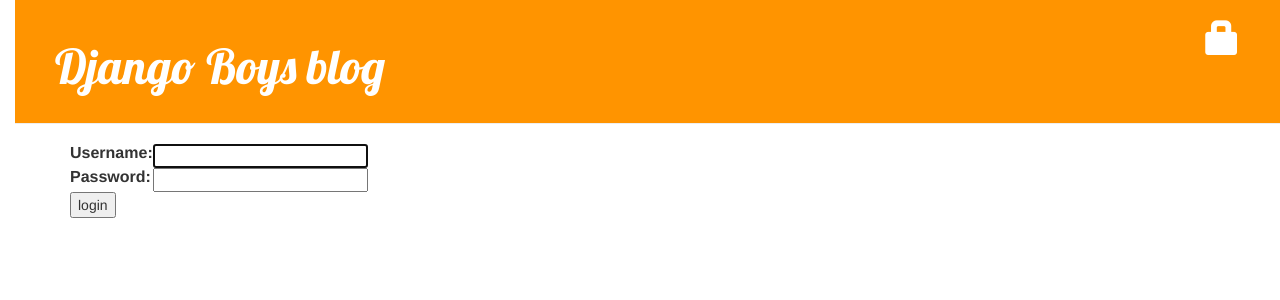
After one commit to microlin/my-first-blog, a Django app: page /accounts/login/ in a window 1280 px wide. The commit adds this page. Shown: the top 300 px of the page. Run offline with Django 3.2, Linux system fonts and the light colour scheme; some libraries are stand-ins or nearby versions.

Commit message:
add authorizing and login/logout feature

```diff
--- a/blog/templates/blog/base.html
+++ b/blog/templates/blog/base.html
@@ -13,10 +13,12 @@
 <div  class="page-header">
 	{% if user.is_authenticated %}
 	<a href="{% url "post_new" %}" class="top-menu"><span class="glyphicon glyphicon-plus"></span></a>
-	{% endif %}
-    <a href="{% url 'post_draft_list' %}" class="top-menu"><span class="glyphicon glyphicon-edit"></span></a>
-    <h1><a href="/">Django boys Blog</a></h1>
-
+	<a href="{% url 'post_draft_list' %}" class="top-menu"><span class="glyphicon glyphicon-edit"></span></a>
+    <p class="top-menu">Hello {{ user.username }}<small>(<a href="{% url 'django.contrib.auth.views.logout' %}">Log out</a>)</small></p>
+    {% else %}
+    <a href="{% url 'django.contrib.auth.views.login' %}" class="top-menu"><span class="glyphicon glyphicon-lock"></span></a>
+    {% endif %}
+    <h1><a href="{% url 'blog.views.post_list' %}">Django Boys  blog</a></h1>
 </div>
 
 <div class="content container">
--- a/blog/templates/blog/post_detail.html
+++ b/blog/templates/blog/post_detail.html
@@ -6,11 +6,12 @@
             <div class="date">
                 {{ post.published_date }}
             </div>
+    <a class="btn btn-default" href="{% url "post_edit" pk=post.pk %}"><span class="glyphicon glyphicon-pencil"></span></a>
+    <a class="btn btn-default" href="{% url 'post_remove' pk=post.pk %}"><span class="glyphicon glyphicon-remove"></span></a>
         {% else %}
             <a class="btn btn-default" href="{% url 'blog.views.post_publish' pk=post.pk %}">Publish</a>
         {% endif %}
-        <a class="btn btn-default" href="{% url "post_edit" pk=post.pk %}"><span class="glyphicon glyphicon-pencil"></span></a>
-        <a class="btn btn-default" href="{% url 'post_remove' pk=post.pk %}"><span class="glyphicon glyphicon-remove"></span></a>
+
         <h1>{{ post.title }}</h1>
         <p>{{ post.text|linebreaks }}</p>
     </div>
--- /dev/null
+++ b/blog/templates/registration/login.html
@@ -0,0 +1,26 @@
+{% extends "blog/base.html" %}
+
+{% block content %}
+
+{% if form.errors %}
+<p>Your username and password didn't match. Please try again.</p>
+{% endif %}
+
+<form method="post" action="{% url 'django.contrib.auth.views.login' %}">
+{% csrf_token %}
+<table>
+<tr>
+    <td>{{ form.username.label_tag }}</td>
+    <td>{{ form.username }}</td>
+</tr>
+<tr>
+    <td>{{ form.password.label_tag }}</td>
+    <td>{{ form.password }}</td>
+</tr>
+</table>
+
+<input type="submit" value="login" />
+<input type="hidden" name="next" value="{{ next }}" />
+</form>
+
+{% endblock %}
--- a/mysite/settings.py
+++ b/mysite/settings.py
@@ -103,3 +103,6 @@ USE_TZ = True
 
 STATIC_URL = '/static/'
 STATIC_ROOT = os.path.join(BASE_DIR, 'static')
+
+
+LOGIN_REDIRECT_URL = '/'
--- a/mysite/urls.py
+++ b/mysite/urls.py
@@ -15,8 +15,13 @@ Including another URLconf
 """
 from django.conf.urls import include, url
 from django.contrib import admin
+admin.autodiscover()
+
+
 
 urlpatterns = [
     url(r'^admin/', include(admin.site.urls)),
+    url(r'^accounts/login/$', 'django.contrib.auth.views.login'),
+    url(r'^accounts/logout/$', 'django.contrib.auth.views.logout', {'next_page': '/'}),
     url(r'',include('blog.urls')),
 ]
```
Also changed, not shown: blog/views.py (+6 -4 lines).
